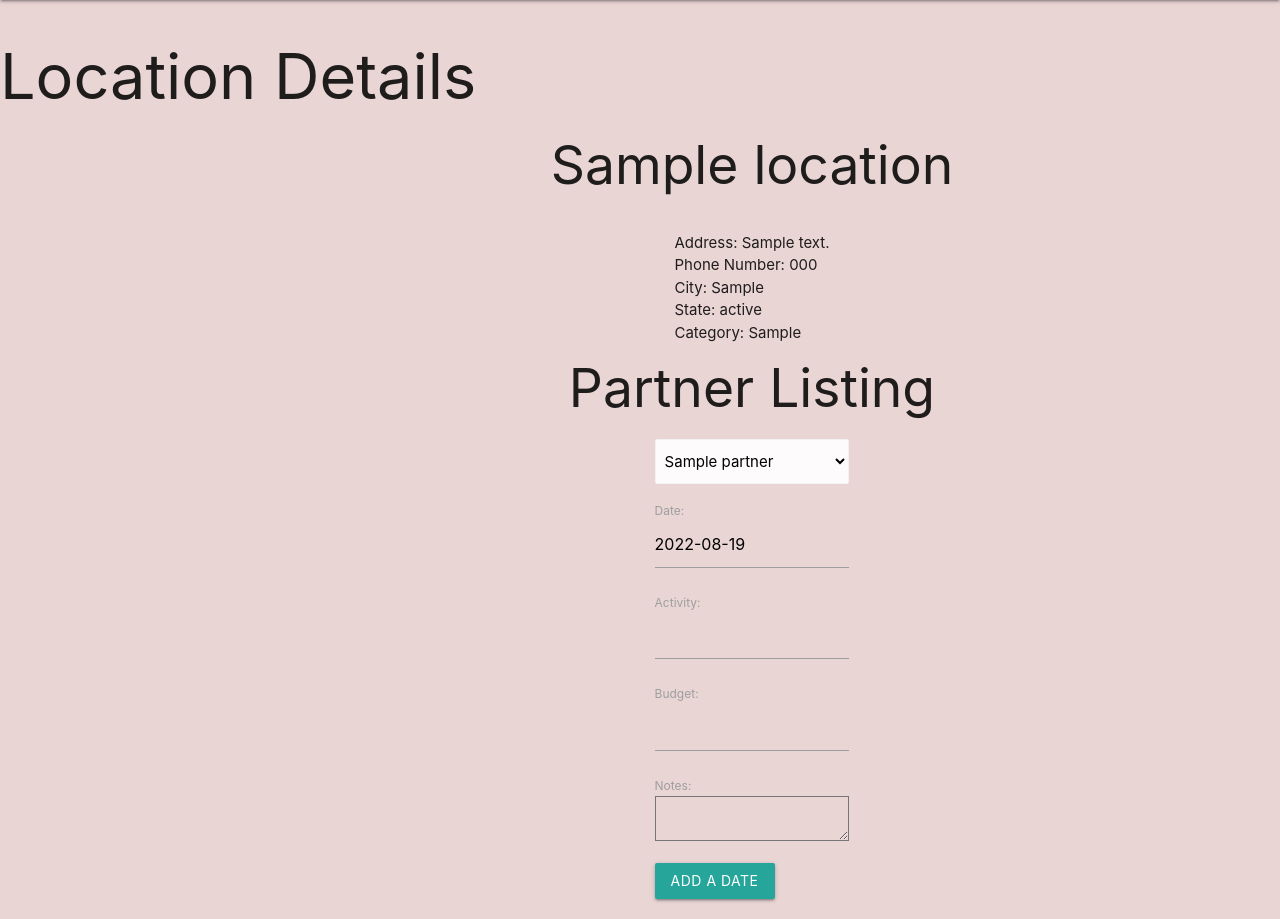
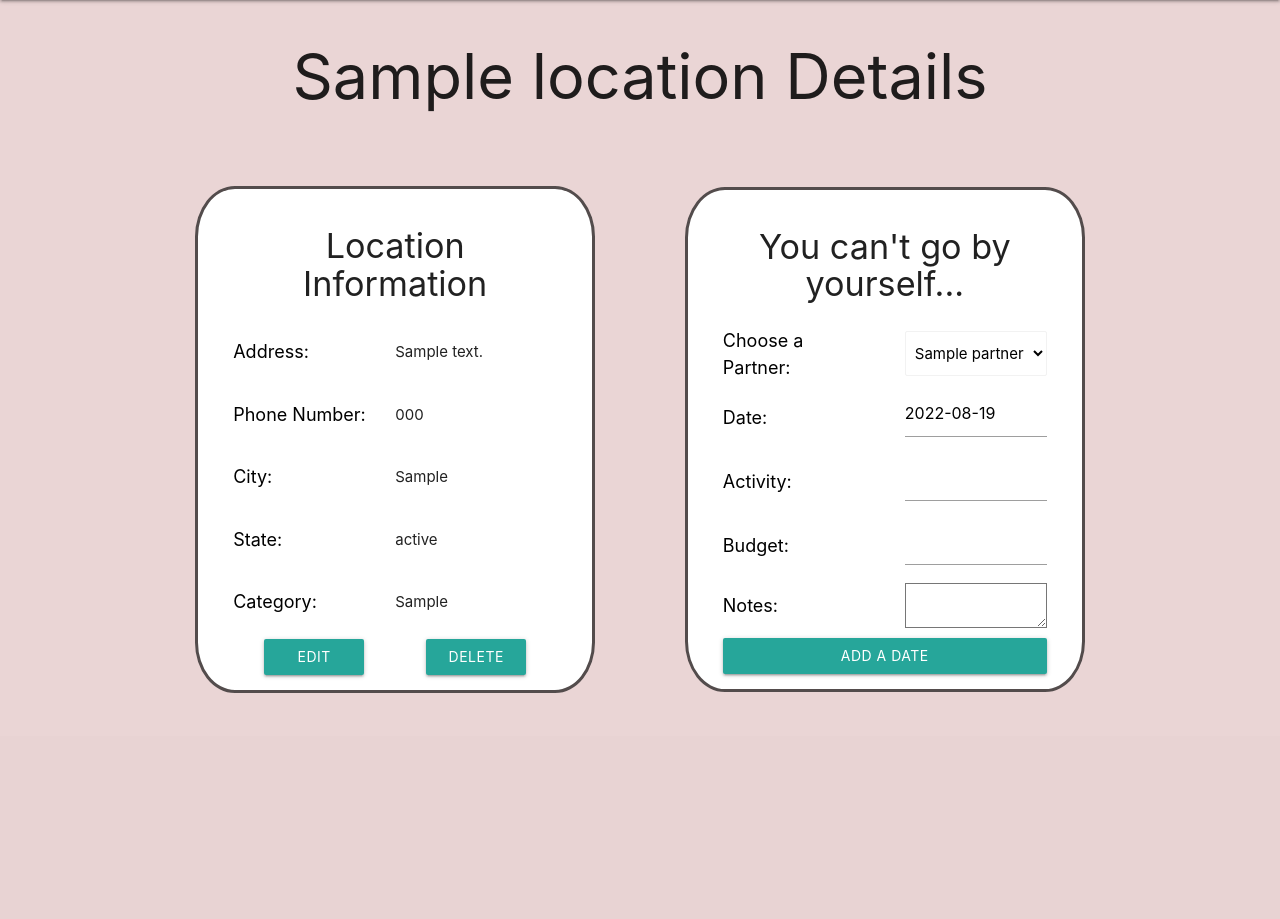
Before and after one commit to adamascencio/lovestruck, a Django app: page /locations/1/ in a window 1280 px wide. Shown: the part 64-983 px from the top of the page. After the commit the page ends 757 px from the top, so only its background shows below. Run offline with Django 4.2, Linux system fonts and the light colour scheme; a user stored in the database is signed in; tables that the repository leaves empty hold one stand-in row (values such as "Sample post").

Commit message:
update html

```diff
--- a/main_app/templates/main_app/location_detail.html
+++ b/main_app/templates/main_app/location_detail.html
@@ -1,45 +1,44 @@
 {% extends 'base.html' %}
 {% block content %}
-<h1>Location Details</h1>
 <div class="container">
-  <div class="row">
-
-    <div class="col s3">
-      <!-- Grey navigation panel -->
-      {% if user == self.user %}
+	<h1 class="center">{{ location.name }} Details</h1>
+	<div class="ld-detail-grid">
+		<div id="location-info" class="location-grid">
+			<h4 class="s2 center">Location Information</h4>
+			<h5>Address:</h5>
+			<p>{{location.address}}</p>
+			<h5>Phone Number:</h5>
+			<p>{{location.phone_num}}</p>
+			<h5>City:</h5>
+			<p>{{location.city}}</p>
+			<h5>State:</h5>
+			<p>{{location.state}}</p>
+			<h5>Category:</h5>
+			<p>{{location.category}}</p>
+			{% if user == location.user %}
 			<button type="submit" class="btn"><a href="{% url 'location_update' location.id %}">Edit</a></button>
 			<button type="submit" class="btn"><a href="{% url 'location_delete' location.id %}">Delete</a></button>
 			{% endif %}
-
 		</div>
-
-    <div class="col s9">
-      <h2>{{ location.name }}</h2>
-      <ul>
-        <li>Address: {{location.address}}</li>
-        <li>Phone Number: {{location.phone_num}}</li>
-        <li>City: {{location.city}}</li>
-        <li>State: {{location.state}}</li>
-        <li>Category: {{location.category}}</li>
-      </ul>
+		<div>
 			{% if partner_list.count > 0 %}
-        <h2>Partner Listing</h2>
-        <form action="{% url 'date_create' %}" method="POST">
+			<form id="add-date-form" class="location-grid flex-form" action="{% url 'date_create' %}" method="POST">
+				<h4 class="s2 center">You can't go by yourself... </h4>
 				{% csrf_token %}
-          <select name="partner_id">
+				<label for="partner_listing">Choose a Partner:</label>
+				<select name="partner_id" id="partner_listing">
 					{% for partner in partner_list %}
 					<option value="{{ partner.id }}">{{ partner.name }}</option>
 					{% endfor %}
 				</select>
-          {{ date_form.as_p }}
+				{{ date_form }}
 				<input type="hidden" name="location_id" value="{{ location.id }}">
-          <button class="btn" type="submit">Add a Date</button>
+				<button class="btn s2" type="submit">Add a Date</button>
 			</form>
 			{% else %}
-        <h2>Keep on swiping</h2>
+			<h3>Keep on swiping</h3>
 			{% endif %}
 		</div>
-
 	</div>
 </div>
 
```
Lines whose indentation alone changed are shown as unchanged.
